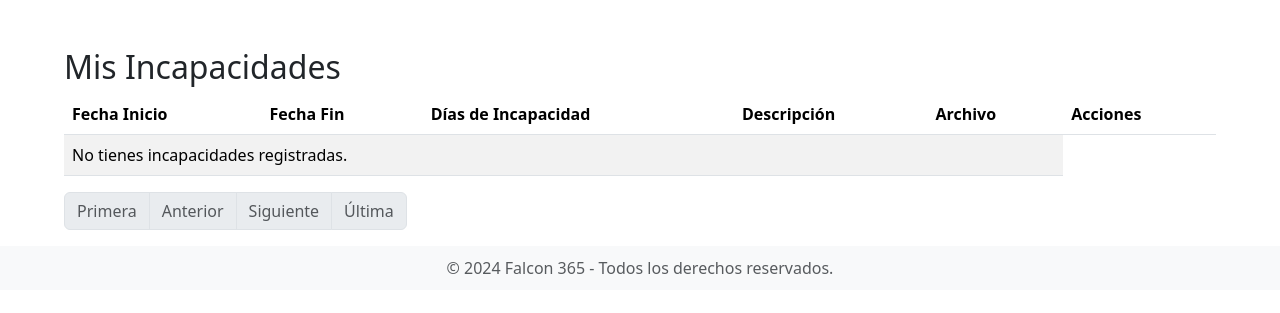
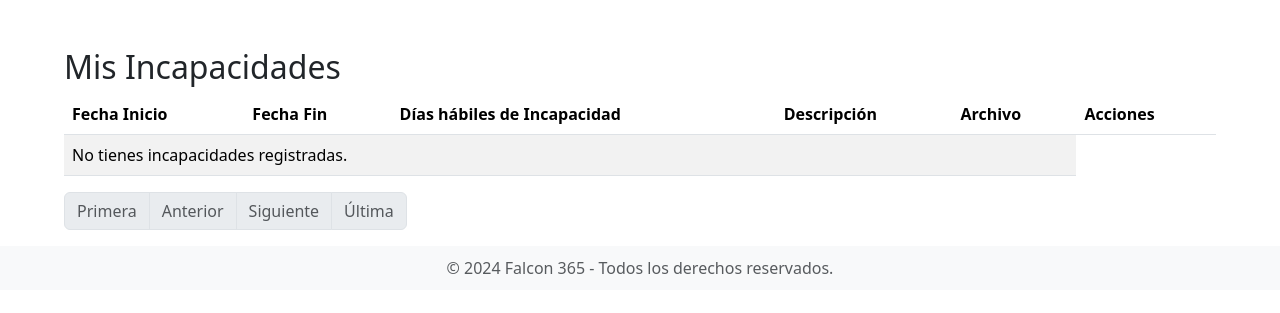
Before and after one commit to ITFalconIngenieria/sistemaVacaciones, a Django app: template gestion_empresa/gestion_rrhh/templates/mis_incapacidades.html in a window 1280 px wide. Shown: the part 66-379 px from the top of the page. Run offline with Django 3.2, Linux system fonts and the light colour scheme; the template is opened without the code that fills it, so the values that code supplies are empty.

Commit message:
dias habiles

```diff
--- a/gestion_empresa/gestion_rrhh/templates/lista_incapacidades.html
+++ b/gestion_empresa/gestion_rrhh/templates/lista_incapacidades.html
@@ -16,7 +16,7 @@
                     <th>Colaborador</th>
                     <th>Fecha Inicio</th>
                     <th>Fecha Fin</th>
-                    <th>Días de Incapacidad</th>
+                    <th>Días hábiles de Incapacidad</th>
                     <th>Descripción</th>
                     <th>Archivo</th>
                     <th>Revisado</th>
--- a/gestion_empresa/gestion_rrhh/templates/mis_incapacidades.html
+++ b/gestion_empresa/gestion_rrhh/templates/mis_incapacidades.html
@@ -10,7 +10,7 @@
             <tr>
                 <th>Fecha Inicio</th>
                 <th>Fecha Fin</th>
-                <th>Días de Incapacidad</th>
+                <th>Días hábiles de Incapacidad</th>
                 <th>Descripción</th>
                 <th>Archivo</th>
                 <th>Acciones</th>
```
